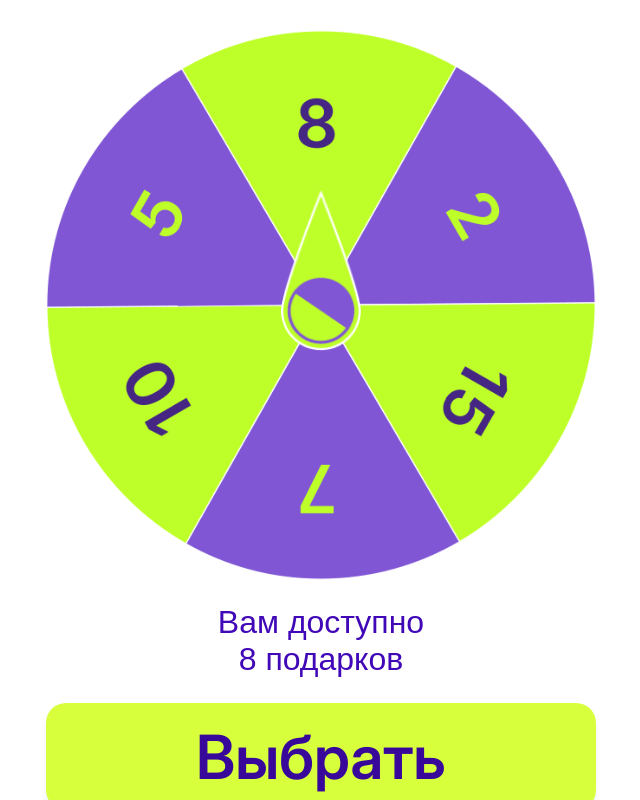
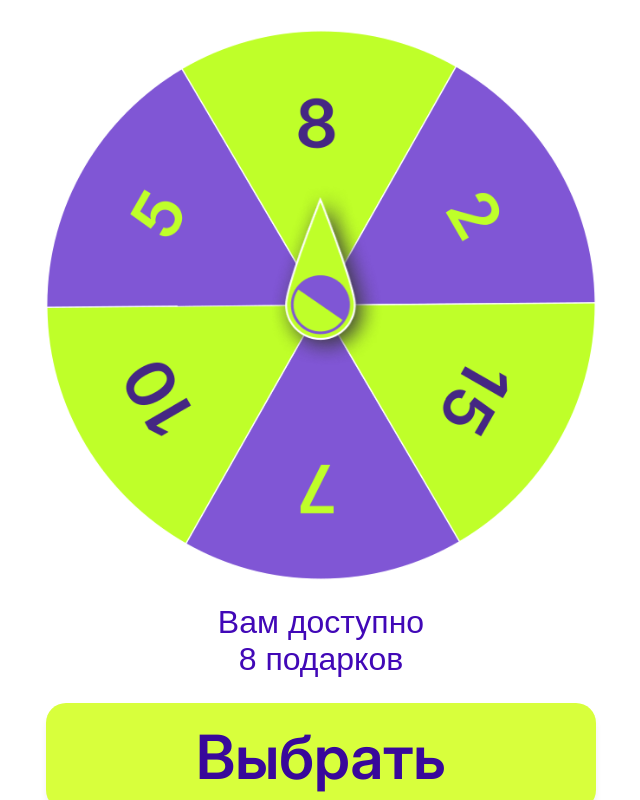
Before and after one commit to Reb1azzze/clonflocktory, a React (Create React App) app: page / in a window 1280 px wide. Shown: the whole page, without its empty margins (319-959 px from the left). Built offline with nearby package versions, Linux system fonts and the light colour scheme.

Commit message:
wheel-shadow

```diff
--- a/src/components/Wheel/Wheel.sass
+++ b/src/components/Wheel/Wheel.sass
@@ -36,12 +36,12 @@
     height: 353px
 
 .arrow
-  width: 80px
-  height: 161px
+  width: 119px
+  height: 191px
   position: absolute
   right: 0
-  left: 0
-  top: 190px
+  left: 10px
+  top: 178px
   z-index: 2
   margin-inline: auto
   @media screen and (max-width: 768px)
--- a/src/components/Wheel/Wheel.tsx
+++ b/src/components/Wheel/Wheel.tsx
@@ -1,6 +1,6 @@
 import React, {useEffect, useState} from 'react';
 import WheelPng from '../../assets/png/Wheel svg.png';
-import ArrowPng from '../../assets/png/spinner icon new.png';
+import ArrowPng from '../../assets/png/arrow shadow.png';
 import { useNavigate } from "react-router-dom";
 import {Button} from "antd";
 import './Wheel.sass'
```
Also changed, not shown: src/assets/png/arrow shadow.png (added).
